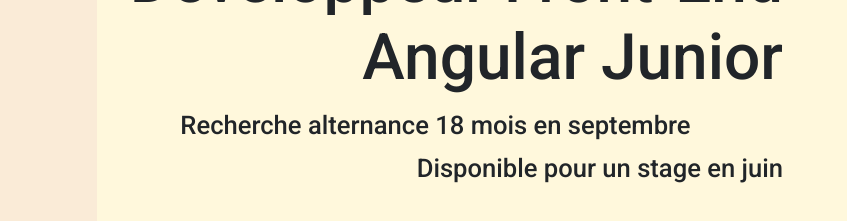
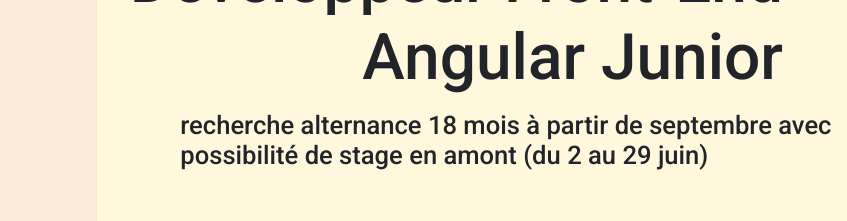
Before and after one commit to Zlarb02/MonCV, a website: page index.html in a window 1280 px wide. Shown: the part 155-376 px from the top of the page, 433-1280 px from the left. Drawn offline with nearby package versions, Linux system fonts and the light colour scheme.

Commit message:
update sub-title

```diff
--- a/index.html
+++ b/index.html
@@ -85,8 +85,8 @@
       <div class="col-7" id="col-right">
         <h2 id="neonh1">Etienne Pogoda</h2>
         <h1 id="neonh2">Developpeur Front-End Angular Junior</h1>
-        <h6>Recherche alternance 18 mois en septembre</h6>
-        <h6 class="stage">Disponible pour un stage en juin</h6>
+        <h6>recherche alternance 18 mois à partir de septembre avec possibilité de stage en amont (du 2 au 29 juin)
+        </h6>
         <section id="bio">
           <p>
             Grâce à mes expériences professionnelles variées, j'ai acquis des compétences transversales en travail
--- a/styles/styles.css
+++ b/styles/styles.css
@@ -29,11 +29,6 @@
 
 h6 {
   margin-left: 5vw;
-}
-
-.stage {
-  text-align: end;
-  margin-right: 5vw;
 }
 
 .photoCV {
```
